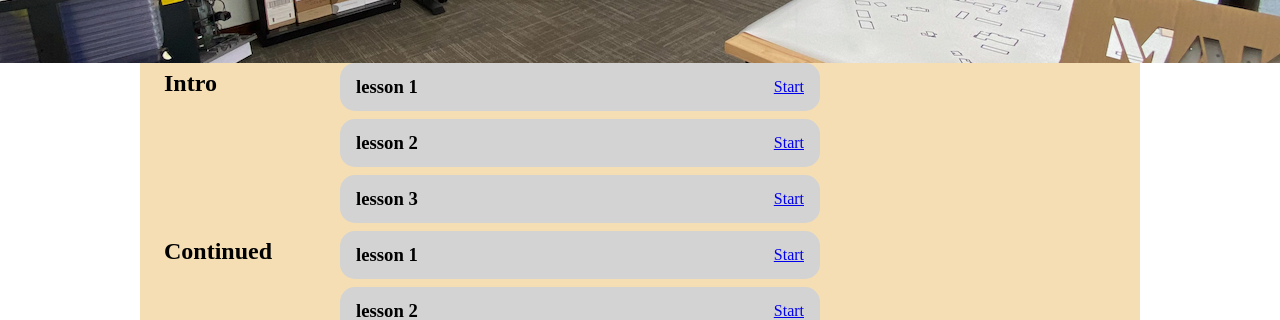
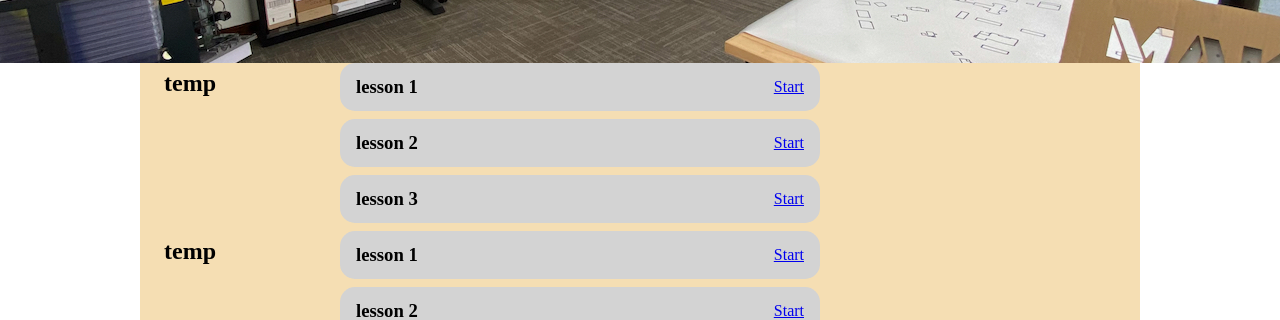
Before and after one commit to Unsynx/course_site, a React (Vite) app: page / in a window 1280 px wide. Both pictures are taken after a click on the button "course". Shown: the part 497-817 px from the top of the page. Built offline with nearby package versions, Linux system fonts and the light colour scheme.

Commit message:
Finsished Router Rewrite

```diff
--- a/src/App.jsx
+++ b/src/App.jsx
@@ -5,30 +5,27 @@ import CoursePage from './CoursePage'
 import UserHeader from './components/UserHeader'
 import LessonPage from './LessonPage'
 import data from './courses/courses.json'
+import getPagePath from "./util.js"
 
 // Reads from courses.json to make all course pages
 function setupPages() {
   let result = [];
 
   data.courses.forEach(course => {
-    let course_path = "/course_" + course.name.replace(/\s+/g, '_');
-
     result.push(
-      <Route path={course_path} element={<CoursePage course={course}/>} />
+      <Route path={getPagePath(course.name)} element={<CoursePage course={course}/>} />
     )
 
     course.sections.forEach(section => {
       section.lessons.forEach(lesson => {
-        let lesson_path = course_path.concat("/", lesson.name.replace(/\s+/g, '_'));
-
         result.push(
-          <Route path={lesson_path} element={<LessonPage lesson={lesson}/>} />
+          <Route path={getPagePath(course.name, lesson.name)} element={<LessonPage lesson={lesson}/>} />
         )
       })
     })
   })
 
-console.log(result)
+  console.log(result)
 
   return result
 }
--- a/src/CoursePage.jsx
+++ b/src/CoursePage.jsx
@@ -1,15 +1,13 @@
 import './css/App.css'
 import CourseSection from './components/CourseSection'
 import Hero from './components/Hero'
-import { useLocation } from 'react-router-dom';
-import data from './courses/courses.json'
 
-function add_sections(sections) {
+function add_sections(course) {
   let result = [];
 
-  sections.forEach(section => {
+  course.sections.forEach(section => {
     result.push(
-      <CourseSection name={section.name} lessons={section.lessons} />
+      <CourseSection course_name={course.name} section={section} />
     )
   })
 
@@ -21,7 +19,7 @@ function CoursePage({ course }) {
     <>
       <Hero></Hero>
       <div className='content'>
-        {add_sections(course.sections)}
+        {add_sections(course)}
       </div>
 
     </>
--- a/src/HomePage.jsx
+++ b/src/HomePage.jsx
@@ -9,7 +9,7 @@ function add_courses() {
 
   data.courses.forEach(course => {
     result.push(
-      <CourseCard courseName={course.name} courseAuthor={course.author} sections={course.sections} />
+      <CourseCard course={course} />
     )
   })
 
--- a/src/LessonPage.jsx
+++ b/src/LessonPage.jsx
@@ -1,6 +1,6 @@
 import './css/Lesson.css'
 import './css/App.css'
-import Entry from './components/Entry'
+import LessonEntry from './components/LessonEntry'
 
 function LessonPage({ lesson }) {
   return (
--- a/src/components/CourseCard.jsx
+++ b/src/components/CourseCard.jsx
@@ -1,14 +1,15 @@
 import './css/CourseCard.css'
 import { Link } from 'react-router-dom';
+import getPagePath from "../util.js"
 
 
-function CourseCard({courseName, courseAuthor, sections}) {
+function CourseCard({ course }) {
   return (
     <>
       <div className='course_card'>
-        <h2>{courseName}</h2>
-        <p>{courseAuthor}</p>
-        <Link to='/course' state={{ sections: sections }}>go to course</Link>
+        <h2>{course.name}</h2>
+        <p>{course.author}</p>
+        <Link to={getPagePath(course.name)} >go to course</Link>
       </div>
     </>
   )
--- a/src/components/CourseSection.jsx
+++ b/src/components/CourseSection.jsx
@@ -1,27 +1,45 @@
 import './css/CourseSection.css'
-import Entry from './Entry'
+import './css/Entry.css'
+import { Link } from 'react-router-dom';
+import getPagePath from '../util';
 
-function add_lessons(lessons) {
+
+function LessonEntry(course_name, lesson) {
+  return (
+    <>
+        <div className='entry'>
+            <div className='title'>
+                <h3>{lesson.name}</h3>
+            </div>
+            <div className='course_buttons'>
+              <Link to={getPagePath(course_name, lesson.name)} state={{ lesson: lesson }}>Start</Link>
+            </div>
+        </div>
+    </>
+  )
+}
+
+function add_lessons(course_name, section) {
   let result = [];
 
-  lessons.forEach(lesson => {
+  section.lessons.forEach(lesson => {
     result.push(
-      <Entry lesson={lesson} />
+      LessonEntry(course_name, lesson)
     )
   })
 
   return result
 }
 
-function CourseSection({ name, lessons}) {
+function CourseSection({ course_name, section }) {
   return (
     <>
         <div className='course_section'>
             <div className='title_column'>
-                <h2 className='course_title'>{name}</h2>
+                <h2 className='course_title'>{course_name}</h2>
             </div>
             <div className='course_entries'>
-                {add_lessons(lessons)}
+                {add_lessons(course_name, section)}
             </div>
         </div>
     </>
--- a/src/components/Entry.jsx
+++ /dev/null
@@ -1,20 +0,0 @@
-import './css/Entry.css'
-import { Link } from 'react-router-dom';
-
-
-function Entry({ lesson }) {
-  return (
-    <>
-        <div className='entry'>
-            <div className='title'>
-                <h3>{lesson.name}</h3>
-            </div>
-            <div className='course_buttons'>
-              <Link to='/lesson' state={{ lesson: lesson }}>Start</Link>
-            </div>
-        </div>
-    </>
-  )
-}
-
-export default Entry
--- /dev/null
+++ b/src/util.js
@@ -0,0 +1,18 @@
+function formatPath(name) {
+    return name.replace(/\s+/g, '_')
+}
+
+function getPagePath(course_name, lesson_name="") {
+    let result = ''
+
+    result = result.concat("/course_", formatPath(course_name))
+
+    if (lesson_name == "") {
+        return result
+    }
+
+    console.log(result)
+    return result.concat("/", formatPath(lesson_name))
+}
+
+export default getPagePath
```
